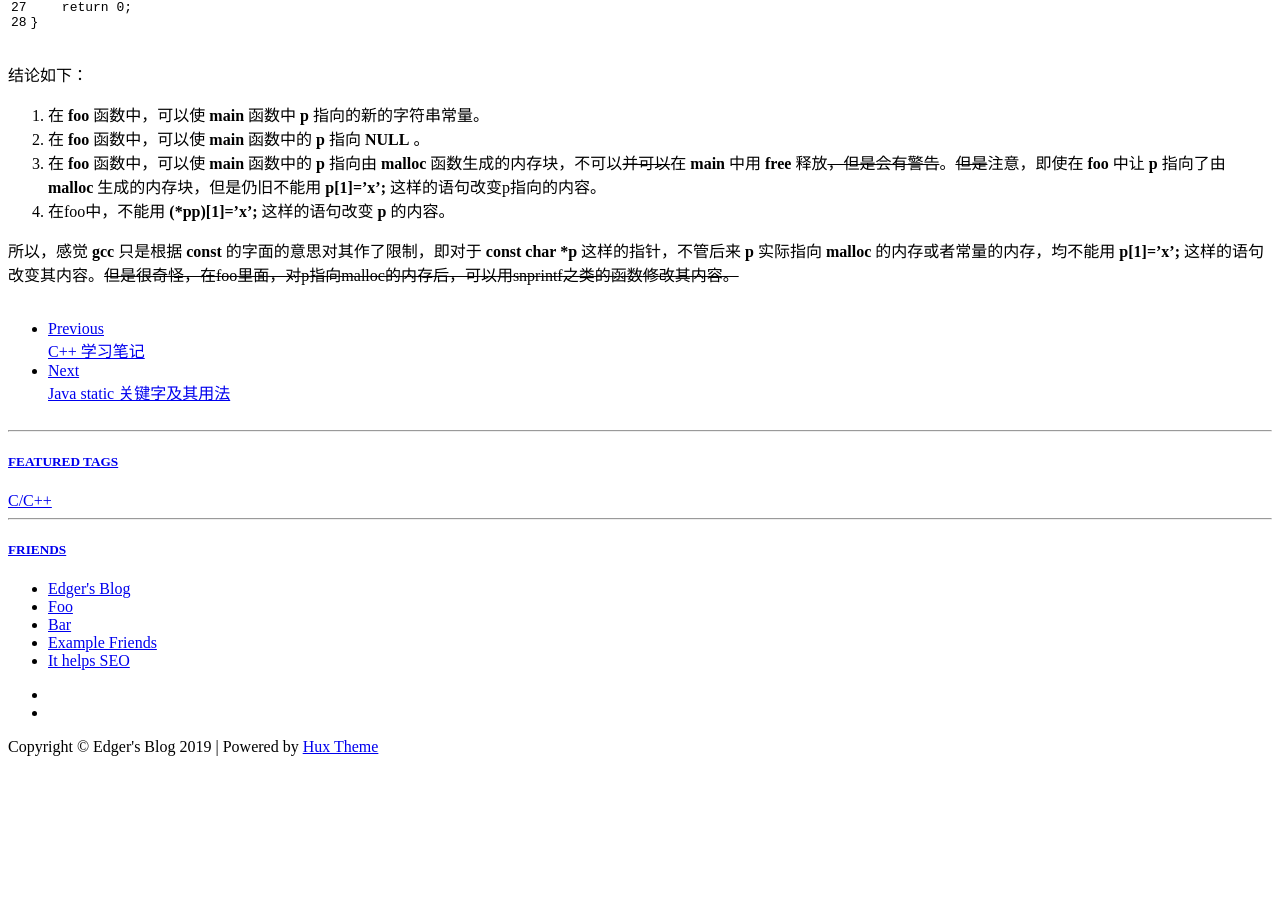
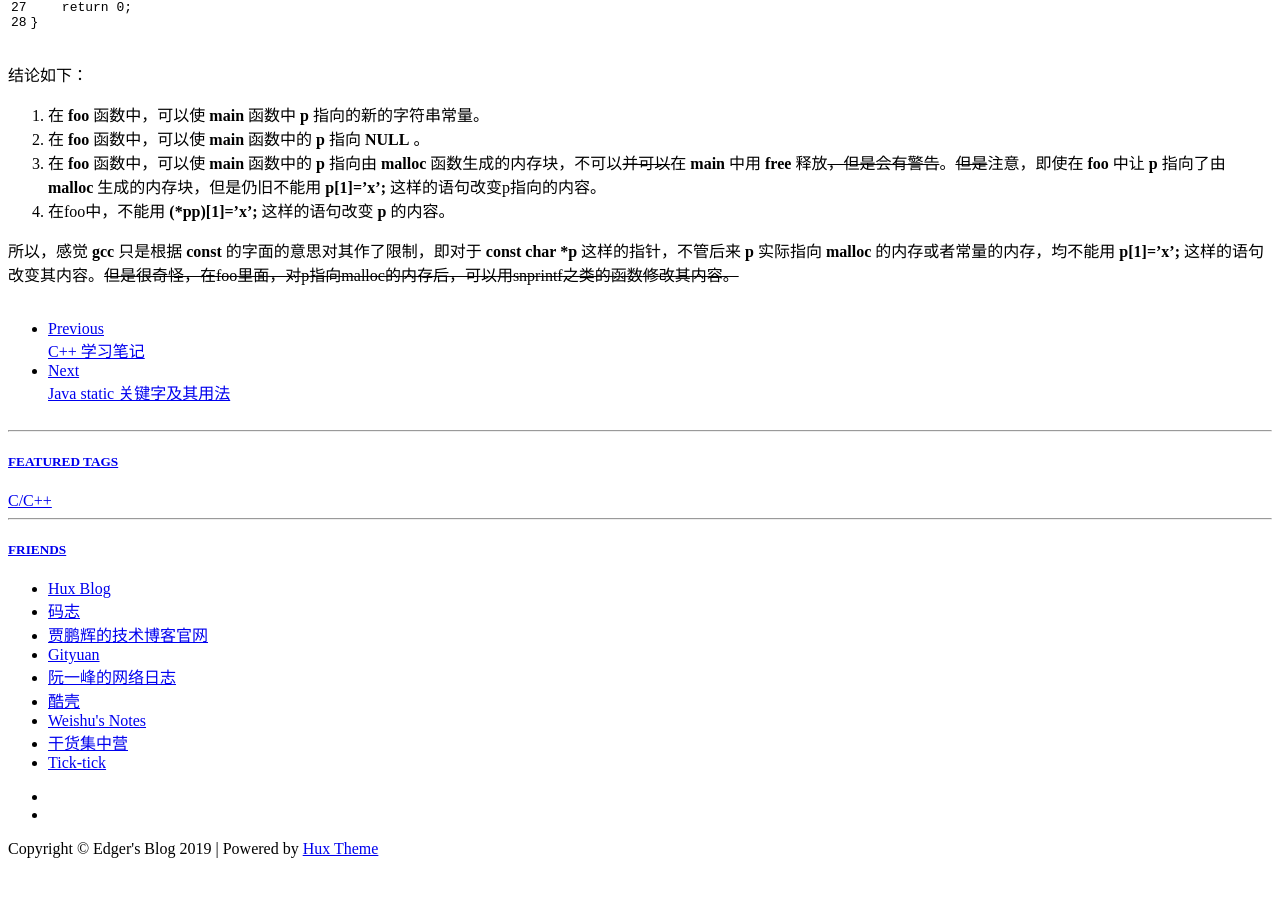
Before and after one commit to Edger/edger.github.io, a Jekyll site: the page built from _posts/2019-01-10-C++-const.md, in a window 1280 px wide and 900 px high, scrolled down 1928 px. Shown: the top 897 px of the window. Built offline with Jekyll 4.4.1, drawn with Linux system fonts in a browser that asks for light colours; comment, search, counter and statistics services are not loaded; before the commit the page ends 2726 px from its top, so only the background shows below that.

Commit message:
Updated blog

```diff
--- a/_config.yml
+++ b/_config.yml
@@ -78,7 +78,7 @@ netease_comment: false
 
 # Sidebar settings
 sidebar: true                           # whether or not using Sidebar.
-sidebar-about-description: "...more, and more, and more..."
+sidebar-about-description: "其犹龙乎，卜他年鲤化蛟腾，尽洗蛮烟蜑雨。"
 sidebar-avatar: /img/avatar.jpg      # use absolute URL, seeing it's used in both `/` and `/about/`
 
 
@@ -103,19 +103,31 @@ page-mathjax: false
 # Friends
 friends: [
     {
-        title: "Edger's Blog",
-        href: "https://edger.github.io/"
+        title: "Hux Blog",
+        href: "http://huangxuan.me/"
     },{
-        title: "Foo",
-        href: "#"
+        title: "码志",
+        href: "https://mazhuang.org/"
     },{
-        title: "Bar",
-        href: "#"
+        title: "贾鹏辉的技术博客官网",
+        href: "http://www.devio.org/"
     },{
-        title: "Example Friends",
-        href: "#"
+        title: "Gityuan",
+        href: "http://gityuan.com/"
     },{
-        title: "It helps SEO",
-        href: "#"
+        title: "阮一峰的网络日志",
+        href: "http://www.ruanyifeng.com/blog/"
+    },{
+        title: "酷壳",
+        href: "https://coolshell.cn/"
+    },{
+        title: "Weishu's Notes",
+        href: "http://weishu.me/"
+    },{
+        title: "干货集中营",
+        href: "https://gank.io/"
+    },{
+        title: "Tick-tick",
+        href: "https://www.liutf.com/"
     }
 ]
```
Also changed, not shown: index.html (+5 -4 lines).
